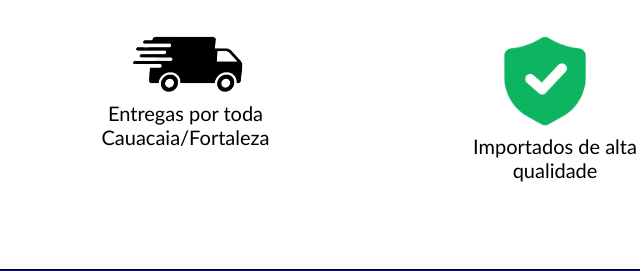
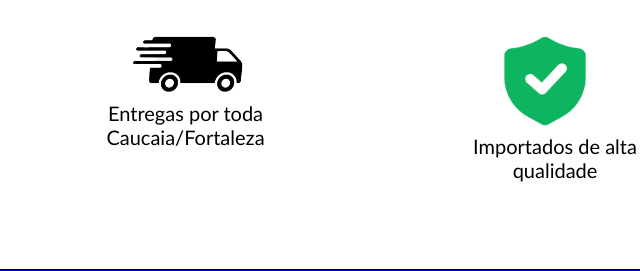
Before and after one commit to Cauapinheiro1/GMFIMPORTS, a plain HTML site: page index.html in a window 1280 px wide. Shown: the part 840-1111 px from the top of the page, 85-725 px from the left. Drawn offline with Linux system fonts and the light colour scheme.

Commit message:
Update index.html

```diff
--- a/index.html
+++ b/index.html
@@ -30,7 +30,7 @@
 
         <div id="container-info">
             <div class="container-itens"><img class="container-img" width="125px" src="entrega-Photoroom.png" alt=""><p>Entregas por toda</p>
-            <p>Cauacaia/Fortaleza</p></div>
+            <p>Caucaia/Fortaleza</p></div>
             <div class="container-itens"><img class="container-img" width="100px" src="seguro.png" alt=""><p>Importados de alta qualidade</p></div>
             <div class="container-itens"><img class="container-img" width="100px" src="contato.png" alt=""><p>Atendimento Especializado 24/7</p></div>
         </div>
```
